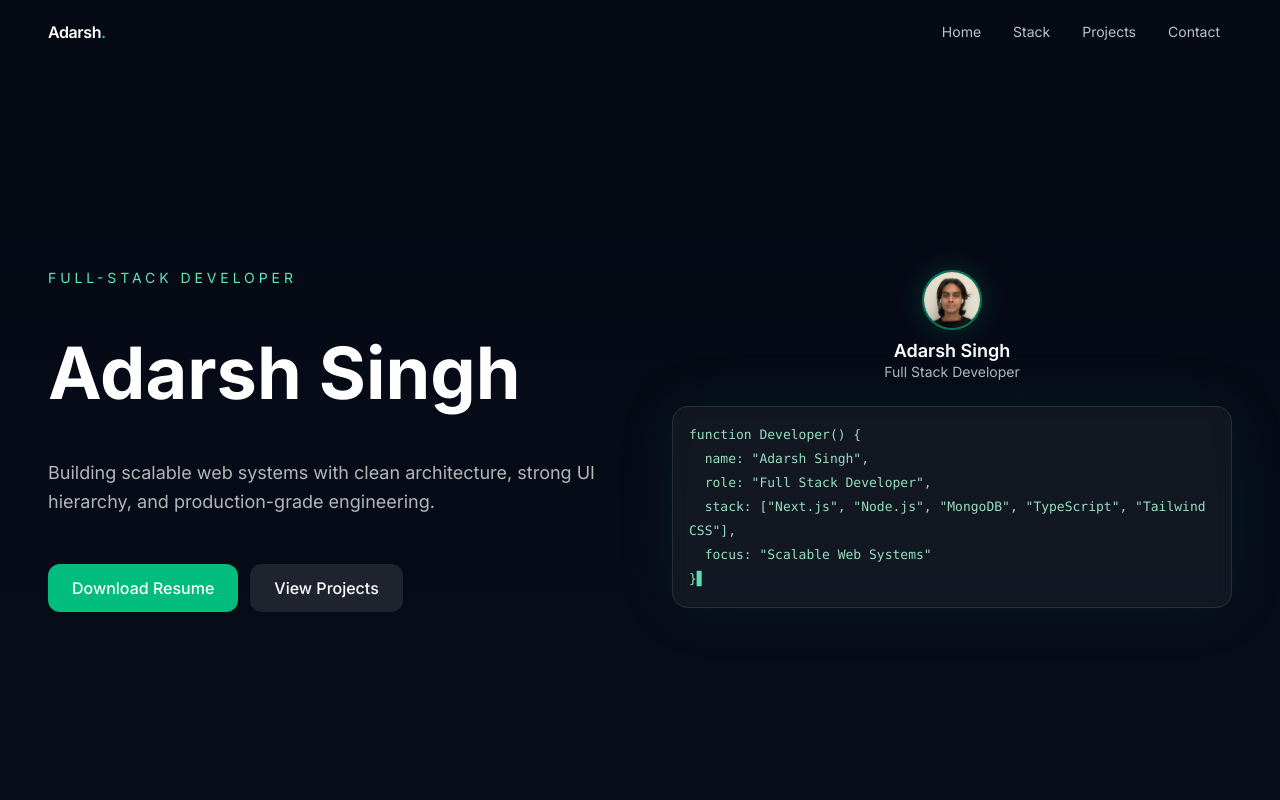
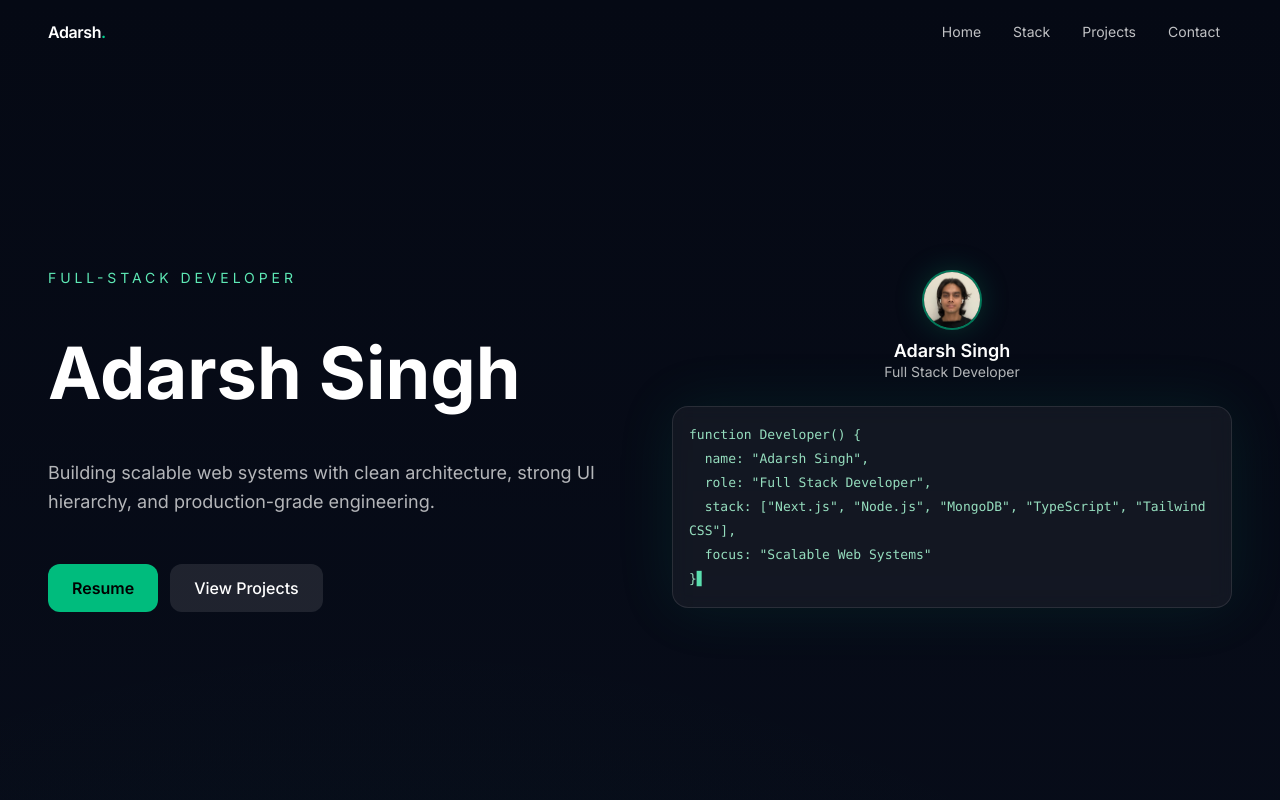
Before and after one commit to ADARSH-SINGH-1/adarsh-portfolio, a Next.js app in the folder frontend/: page / in a window 1280 px wide. Shown: the top 800 px of the page. Built offline with nearby package versions, Linux system fonts and the light colour scheme.

Commit message:
Update resume button

```diff
--- a/frontend/app/page.tsx
+++ b/frontend/app/page.tsx
@@ -49,11 +49,12 @@ export default function Home() {
             <Reveal delay={0.2}>
               <div className="flex flex-col sm:flex-row gap-3 pt-2">
                 <a
-                  href="/resume.pdf"
+                  href="https://drive.google.com/file/d/163CeC1k16DbZ-U-FHBfqCjhZwKl3Xx0j/view?usp=sharing"
                   target="_blank"
-                  className="inline-flex items-center justify-center px-6 py-3 rounded-xl bg-emerald-500 text-white font-medium hover:bg-emerald-400 transition"
+                  rel="noopener noreferrer"
+                  className="px-6 py-3 rounded-xl bg-emerald-500 hover:bg-emerald-400 transition text-black font-semibold"
                 >
-                  Download Resume
+                  Resume
                 </a>
                 <button
                   type="button"
```
